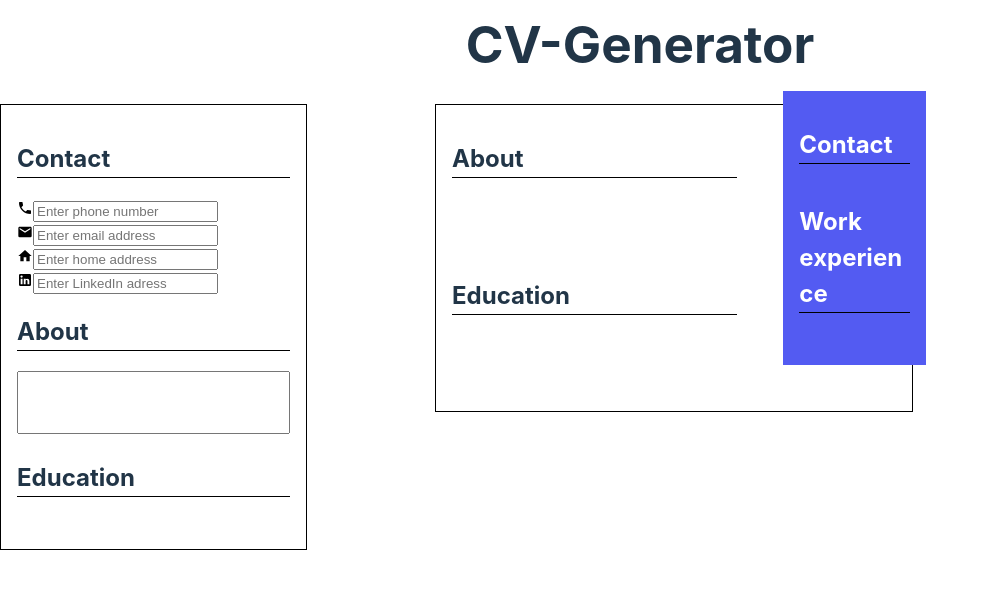
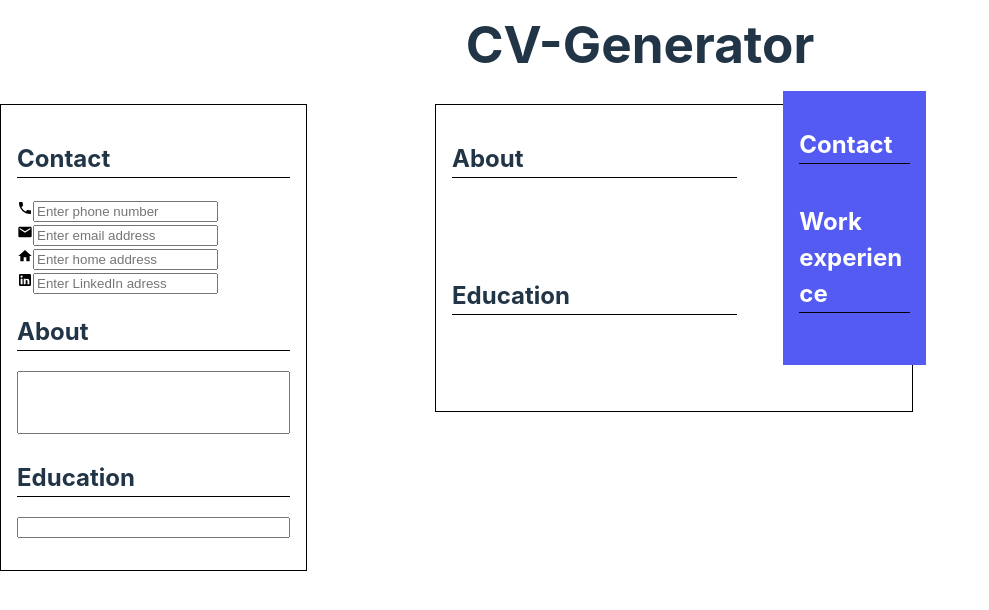
Before and after one commit to R3ndrex/CV-Generator, a React (Vite) app: page / in a window 1280 px wide. Shown: the top 610 px of the page, without its empty margins (0-989 px from the left). Built offline with nearby package versions, Linux system fonts and the light colour scheme.

Commit message:
Add education input from array, make focus on one that is used, remove empty element on blur

```diff
--- a/src/components/EducationChanger.jsx
+++ b/src/components/EducationChanger.jsx
@@ -1,9 +1,39 @@
-export default function EducationChanger({ education }) {
+import { useState } from "react";
+export default function EducationChanger({ education, setEducation }) {
+    const [focus, setFocus] = useState(null);
     return (
         <>
             <section>
                 <h2>Education </h2>
-                <ul></ul>
+                <ul>
+                    {education.map((edu, index) => {
+                        return (
+                            <input
+                                key={index}
+                                type="text"
+                                value={edu}
+                                onFocus={() => setFocus(index)}
+                                autoFocus={focus === index}
+                                onBlur={() =>
+                                    education.includes("") &&
+                                    education.length > 1 &&
+                                    setEducation((prev) =>
+                                        prev.filter(
+                                            (element) => element.trim() !== ""
+                                        )
+                                    )
+                                }
+                                onChange={(e) => {
+                                    setEducation((prev) => {
+                                        const changed = [...prev];
+                                        changed[index] = e.target.value;
+                                        return changed;
+                                    });
+                                }}
+                            ></input>
+                        );
+                    })}
+                </ul>
             </section>
         </>
     );
```
